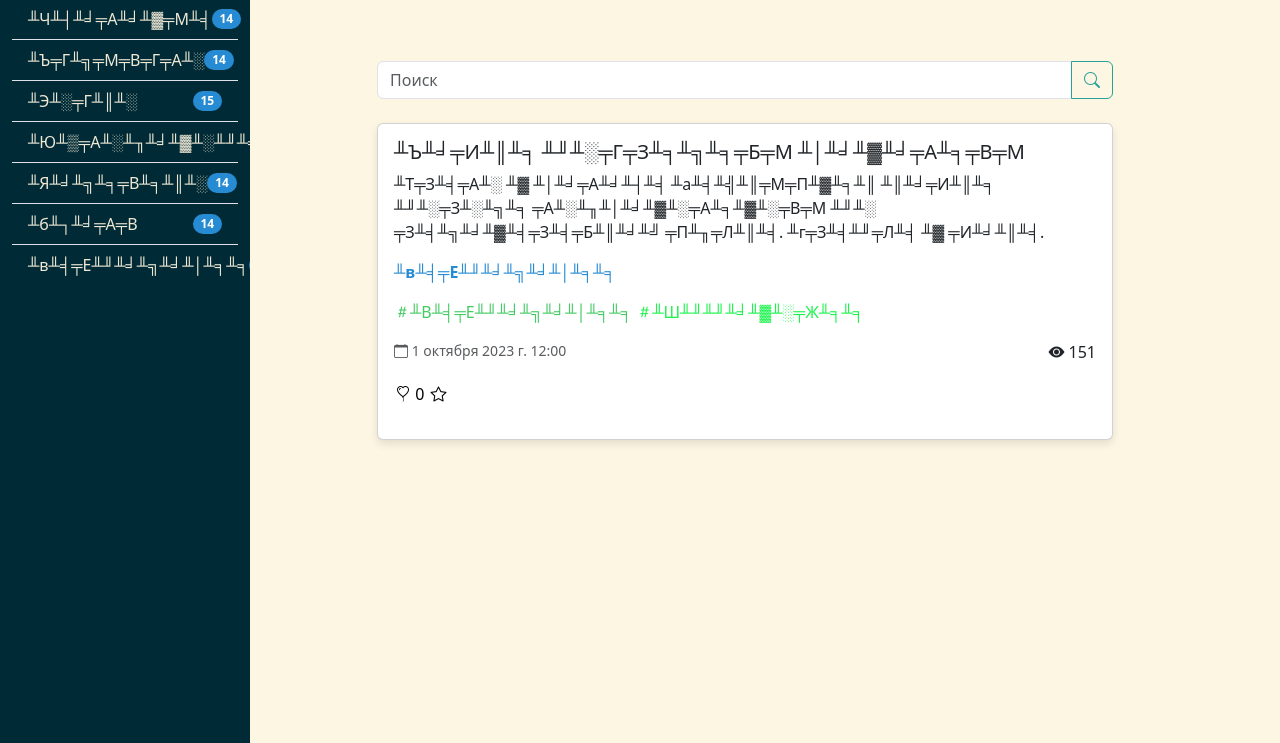
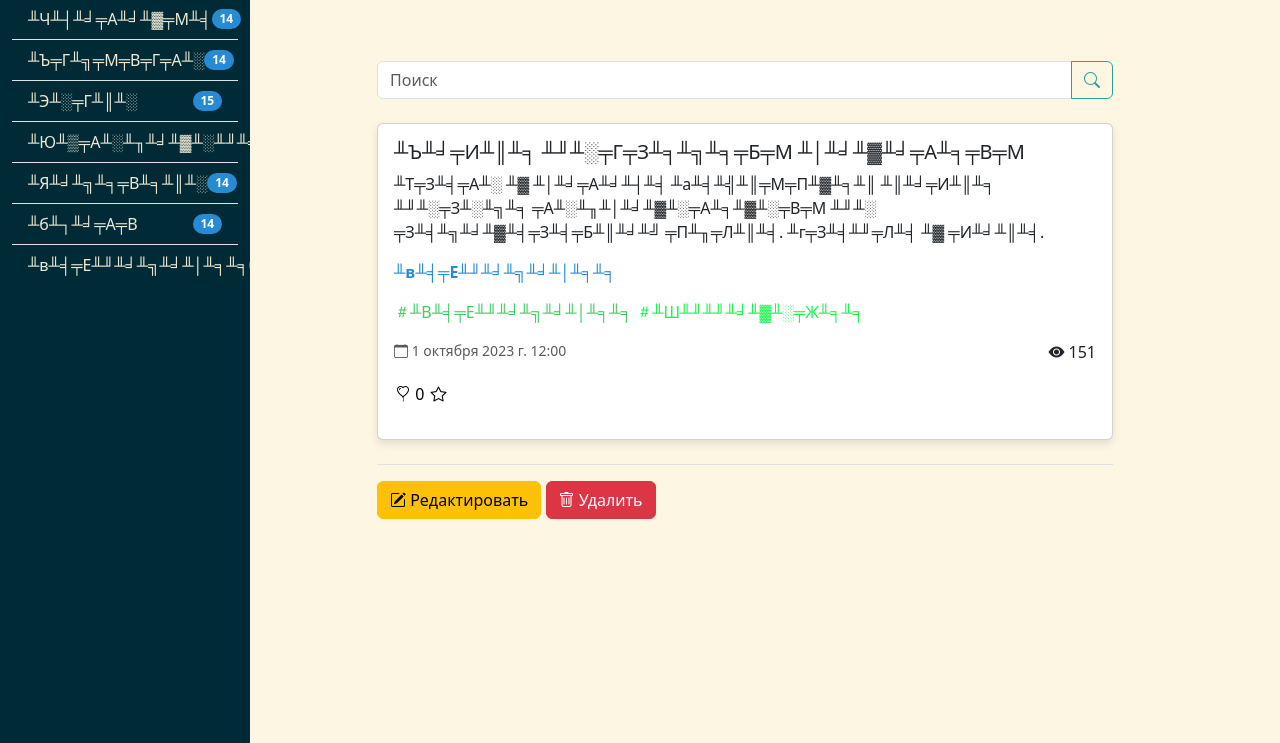
Before and after one commit to tel-ran-de/230924-e-pt-django, a Django app: page /news/catalog/1/ in a window 1280 px wide; the page is wider, and only the part inside the window is pictured. Shown: the part 57-800 px from the top of that part. Run offline with Django 5.2, Linux system fonts and the light colour scheme; data comes from the database, SQL or seed files in the repository; data that the repository does not hold is empty; parts of the project's set-up code (start-up, migrations or seed data) failed here and were passed over.

Commit message:
Урок 22: добавили кнопки удаления и редактирования на странице статей

```diff
--- a/news/templates/news/article_detail.html
+++ b/news/templates/news/article_detail.html
@@ -14,7 +14,7 @@
                      loading="lazy">
             </div>
             {% endif %}
-
+            <!-- Содержание -->
             <p class="card-text">{{ article.content }}</p>
             <p class="card-text"><a href="{% url 'news:get_news_by_category' article.category.id %}" class="text-decoration-none text-primary fw-bold category-link">{{ article.category }}</a></p>
             {% for tag in article.tags.all %}
@@ -47,4 +47,14 @@
             </p>
         </div>
     </div>
+    <div class="mt-4 border-top pt-3">
+        <a href="{% url 'news:article_update' article.id %}"
+           class="btn btn-warning">
+           <i class="bi bi-pencil-square"></i> Редактировать
+        </a>
+        <a href="{% url 'news:article_delete' article.id %}"
+           class="btn btn-danger">
+           <i class="bi bi-trash"></i> Удалить
+        </a>
+    </div>
 {% endblock %}
```
Also changed, not shown: README.md. Lines whose indentation alone changed are shown as unchanged.
